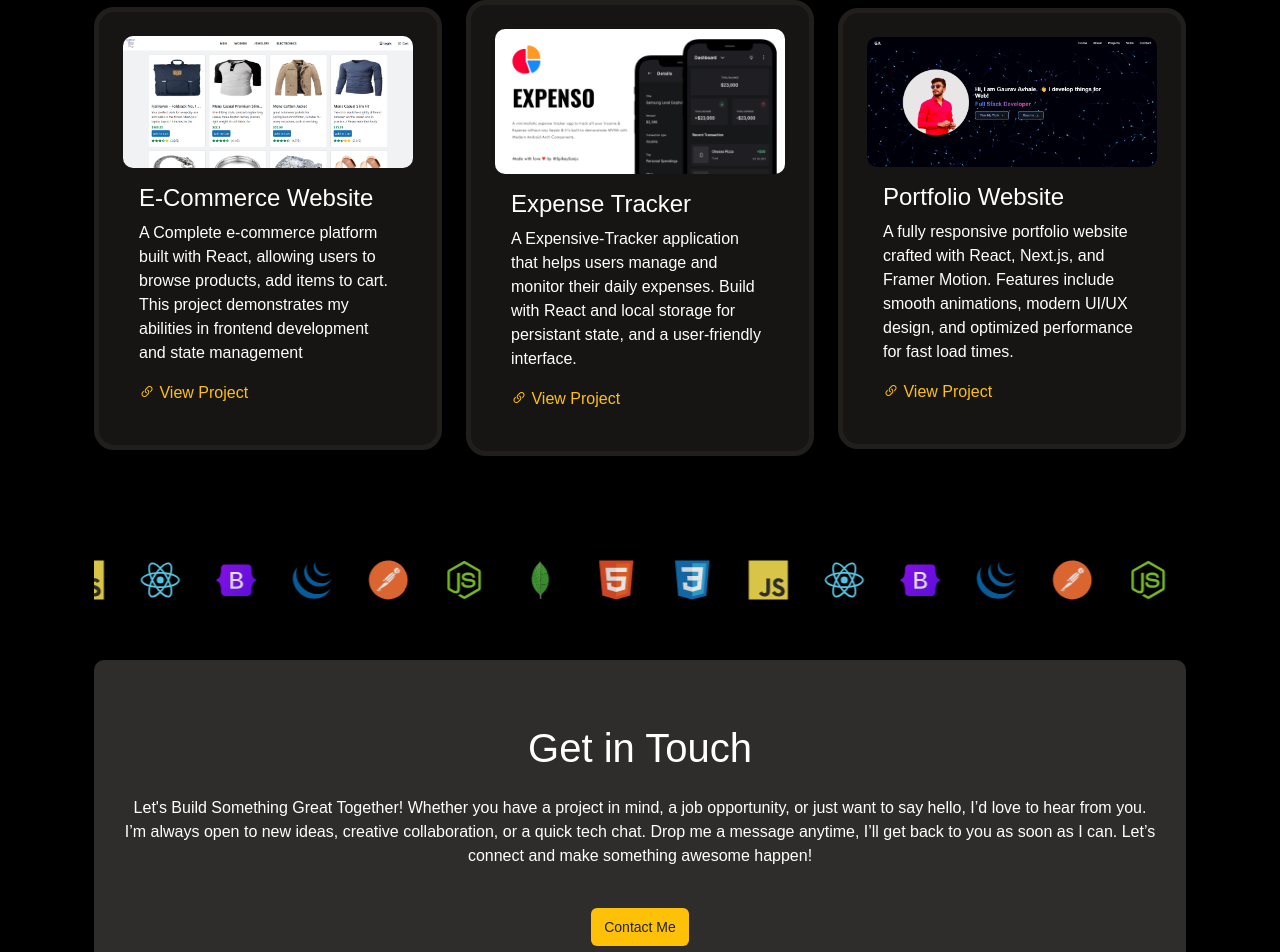
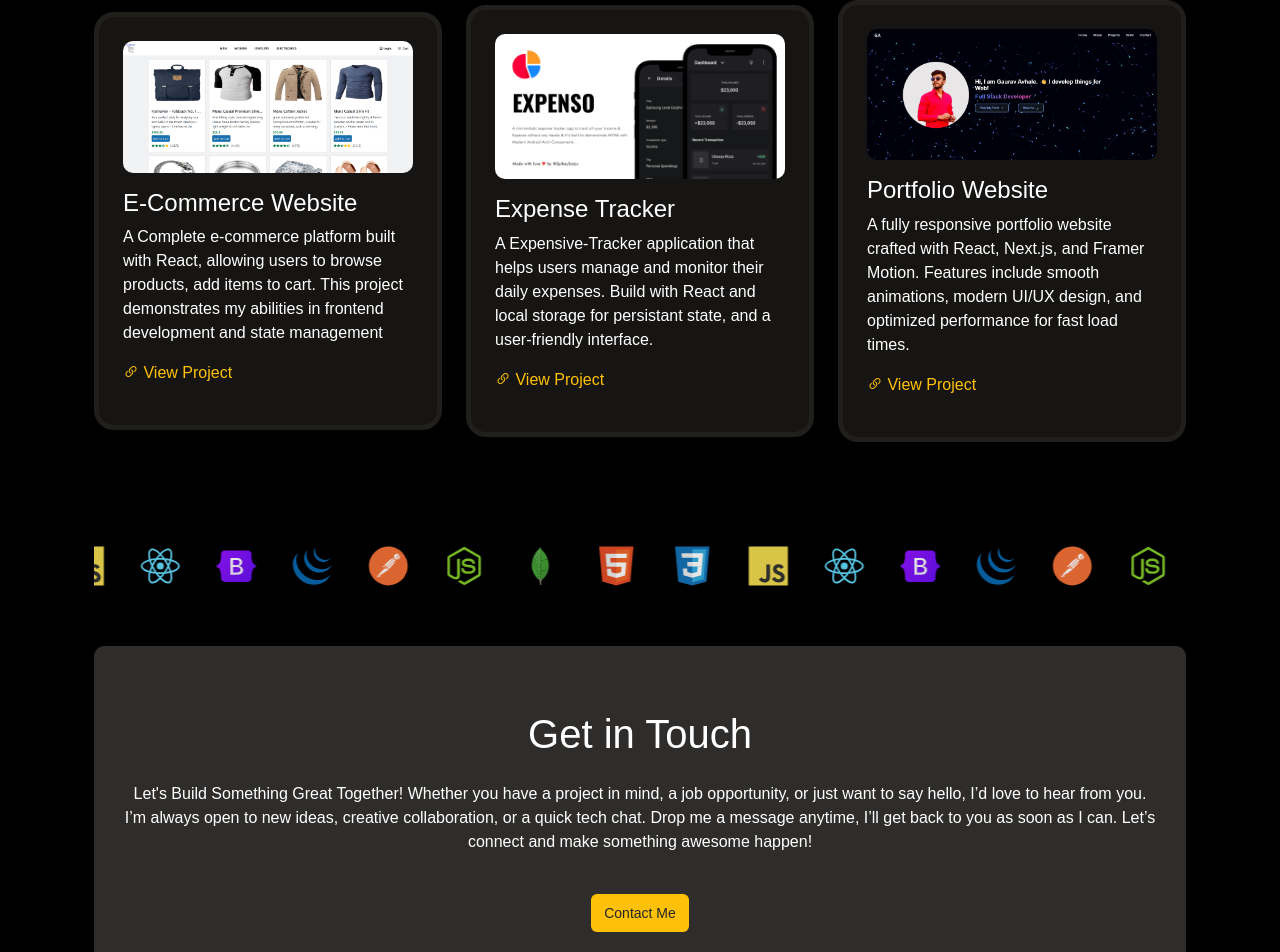
Before and after one commit to gauravavhale/portfolioo, a React (Create React App) app: page / in a window 1280 px wide. Shown: the part 1266-2218 px from the top of the page. Built offline with nearby package versions, Linux system fonts and the light colour scheme.

Commit message:
css changes

```diff
--- a/src/App.css
+++ b/src/App.css
@@ -1,8 +1,7 @@
-
 
 body {
   margin: 0;
-  padding: 0;
+  padding: env(safe-area-inset-top) env(safe-area-inset-right) env(safe-area-inset-bottom) env(safe-area-inset-left);
   box-sizing: border-box;
   background-color:black;
   font-family: sans-serif;
@@ -86,6 +85,7 @@ body {
   border-radius: 20px;
   transition: all 0.5s ease-in-out;
 }
+
 .card:hover {
   transform: scale(1.02);
   box-shadow: 0 4px 24px rgba(163, 161, 161, 0.3);
--- a/src/App.js
+++ b/src/App.js
@@ -66,7 +66,7 @@ const App = () => {
         <div>
           <img src="/images/ecommerce.png" style={{objectFit:"cover", borderRadius:"10px"}} className='card-img-top h-100 w-100' alt="Project 1" />
         </div>
-        <div className='card-body'>
+        <div className='card-body ps-0 pe-0'>
           <h4 className='card-title text-white'>E-Commerce Website</h4>
           <p>A Complete e-commerce platform built with
           React, allowing users to browse products,
@@ -83,7 +83,7 @@ const App = () => {
         <div>
           <img src="/images/expenseTracker.png" style={{objectFit:"cover", borderRadius:"10px"}} className='card-img-top h-100 w-100' alt="Project 1" />
         </div>
-        <div className='card-body'>
+        <div className='card-body ps-0 pe-0'>
           <h4 className='card-title text-white'>Expense Tracker</h4>
           <p>A Expensive-Tracker application that helps users manage and monitor their daily expenses. Build with React and local storage for persistant state, and a user-friendly interface.</p>
            <a href='' target='__blank' className='text-warning text-decoration-none'><i className='bi bi-link-45deg'></i> View Project</a>
@@ -96,7 +96,7 @@ const App = () => {
         <div>
           <img src="/images/portfolio.png" style={{objectFit:"cover", borderRadius:"10px"}} className='card-img-top h-100 w-100' alt="Project 1" />
         </div>
-        <div className='card-body'>
+        <div className='card-body ps-0 pe-0'>
           <h4 className='card-title text-white'>Portfolio Website</h4>
           <p>A fully responsive portfolio website crafted with React, Next.js, and Framer Motion. Features include smooth animations, modern UI/UX design, and optimized performance for fast load times.</p>
            <a href='https://portfolio-gaurav-avhales-projects.vercel.app/' target='__blank' className='text-warning text-decoration-none'><i className='bi bi-link-45deg'></i> View Project</a>
```
